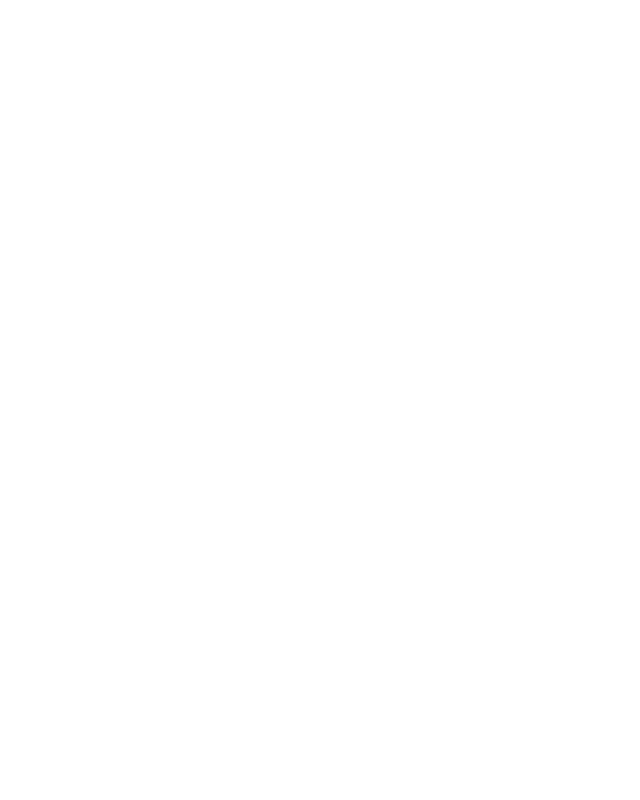
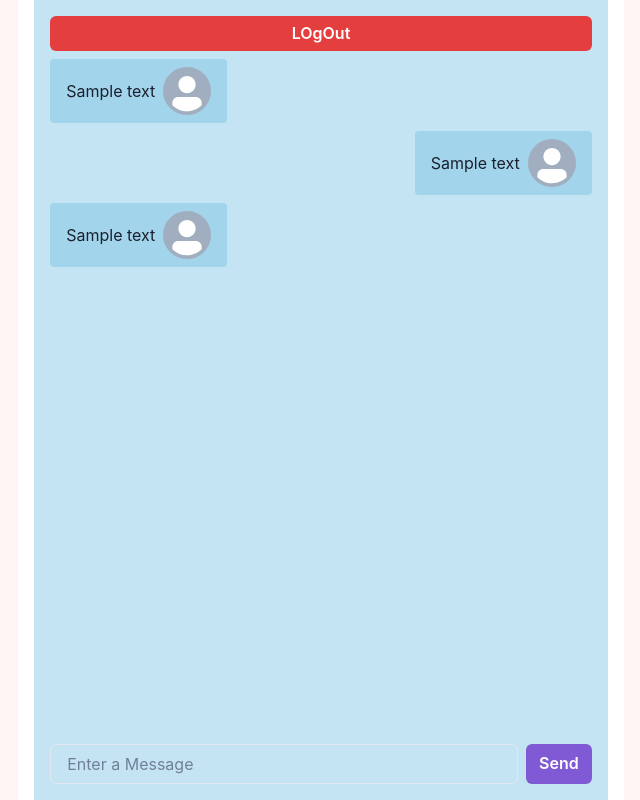
Before and after one commit to Areebey/chatapp, a React (Create React App) app: page / in a window 1280 px wide. Shown: the whole page, without its empty margins (319-959 px from the left). Built offline with nearby package versions, Linux system fonts and the light colour scheme.

Commit message:
basic structure build

```diff
--- a/src/App.css
+++ b/src/App.css
@@ -1,6 +1,5 @@
 *{
   margin:0%;
   padding:0%;
-  font-family:'Courier New', Courier, monospace;
-  border:none;
+
 }
--- a/src/App.js
+++ b/src/App.js
@@ -1,10 +1,29 @@
 import './App.css';
+import {Box, Container, VStack,Button,Input, HStack} from "@chakra-ui/react"
+import Messages from './Components/Messages';
 
 function App() {
   return (
-    <div className="App">
+    <Box bg={"red.50"}>
+      <Container h={"100vh"} bg={'white'}>
+        <VStack h={'full'} bg={"telegram.100"} padding={'4 '} >
 
-    </div>
+          <Button colorScheme='red' w={"full"} >LOgOut</Button>
+          <VStack h={'full'} w={'full'}>
+            <Messages text="Sample text" />
+            <Messages user="me" text="Sample text" />
+            <Messages text="Sample text" />
+         </VStack>
+         <form style={{width:"100%"}}>
+          <HStack>
+          <Input placeholder='Enter a Message' />
+          <Button colorScheme='purple' type='Submit' >Send</Button>
+          </HStack>
+         </form>
+        </VStack>
+      </Container>
+    </Box>
+
   );
 }
 
--- /dev/null
+++ b/src/Components/Messages.jsx
@@ -0,0 +1,14 @@
+import React from 'react';
+import {HStack, Avatar, Text} from "@chakra-ui/react"
+
+const Messages = ({text,uri,user="other"}) => {
+  return (
+    <HStack alignSelf={user==="me"?"flex-end":"flex-start"} borderRadius={"base"} bg="telegram.200" paddingY={2} paddingX={4}>
+        <Text>{text}</Text>
+        <Avatar src={uri} />
+    </HStack>
+
+  )
+}
+
+export default Messages
--- a/src/index.js
+++ b/src/index.js
@@ -1,10 +1,13 @@
 import React from 'react';
 import ReactDOM from 'react-dom/client';
 import App from './App';
+import {ChakraProvider} from  "@chakra-ui/react"
 
 const root = ReactDOM.createRoot(document.getElementById('root'));
 root.render(
   <React.StrictMode>
+    <ChakraProvider>
     <App />
+    </ChakraProvider>
   </React.StrictMode>
 );
```
